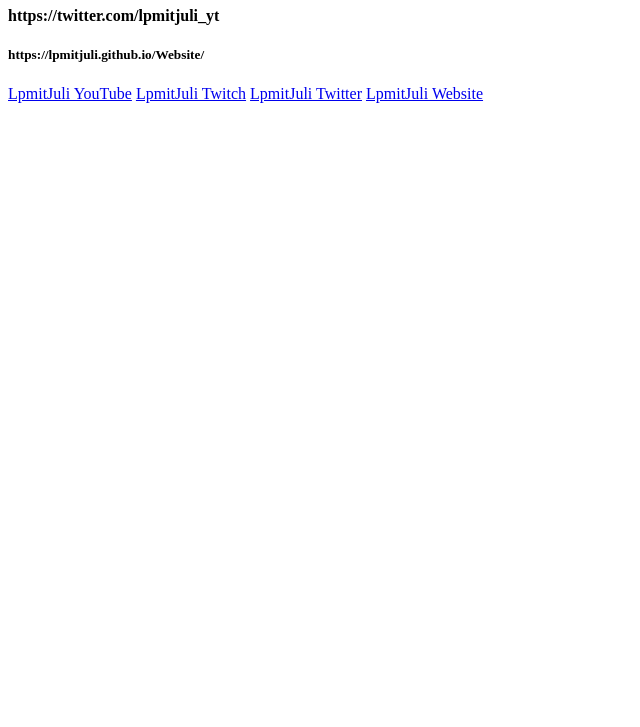
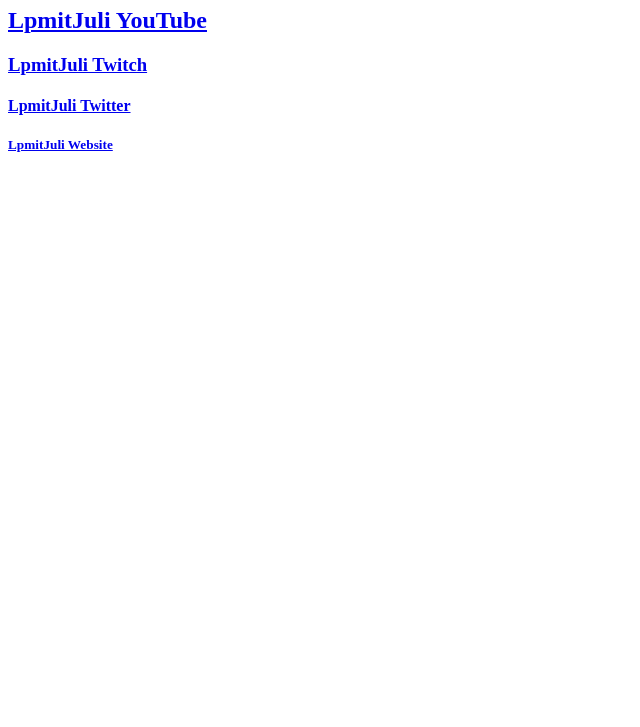
Before and after one commit to LpmitJuli/Website, a plain HTML site: page index.html in a window 1280 px wide. Shown: the part 73-800 px from the top of the page, without its empty margins (0-640 px from the left). Drawn offline with Linux system fonts and the light colour scheme.

Commit message:
index.html

```diff
--- a/index.html
+++ b/index.html
@@ -7,12 +7,10 @@
 
   <body>
     <h1>Dies ist eine Website LUL</h1>
-    <h4>https://twitter.com/lpmitjuli_yt</h4>
-    <h5>https://lpmitjuli.github.io/Website/</h5>
-    <a href="https://www.youtube.com/lpmitjulide">LpmitJuli YouTube</a>
-    <a href="https://www.twitch.tv/lpmitjuli_tv">LpmitJuli Twitch</a>
-    <a href="https://twitter.com/lpmitjuli_yt">LpmitJuli Twitter</a>
-    <a href="https://lpmitjuli.github.io/Website">LpmitJuli Website</a>
+    <h2><a href="https://www.youtube.com/lpmitjulide">LpmitJuli YouTube</a>
+    <h3><a href="https://www.twitch.tv/lpmitjuli_tv">LpmitJuli Twitch</a>
+    <h4><a href="https://twitter.com/lpmitjuli_yt">LpmitJuli Twitter</a>
+    <h5><a href="https://lpmitjuli.github.io/Website">LpmitJuli Website</a>
   <body>
 
 <html>
```
